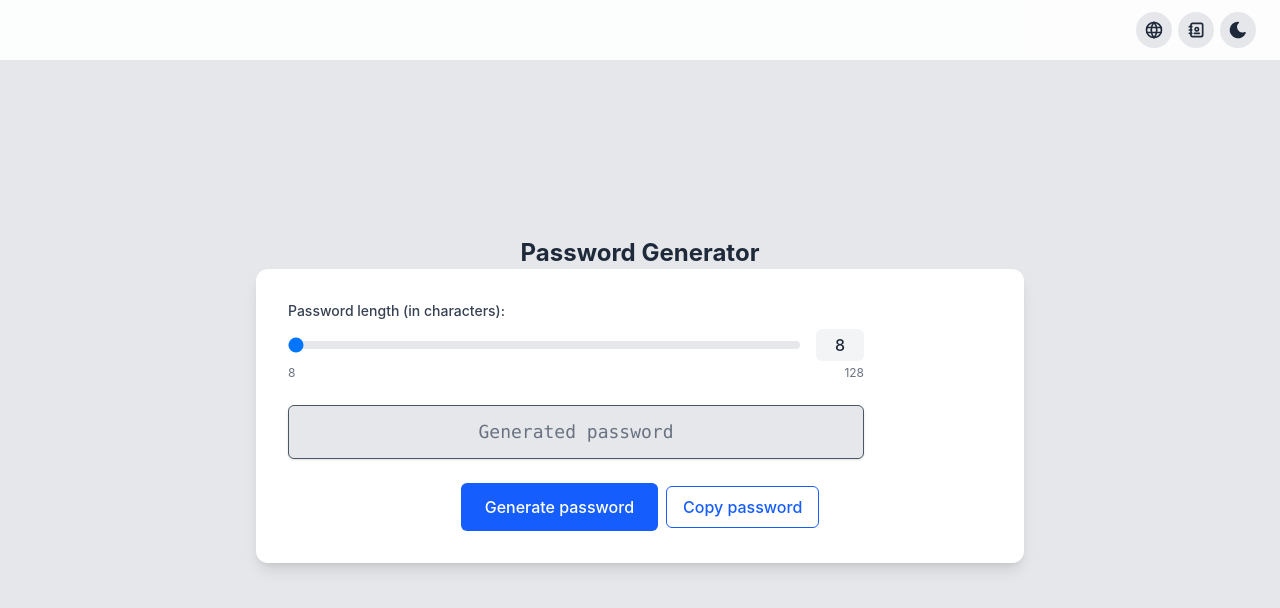
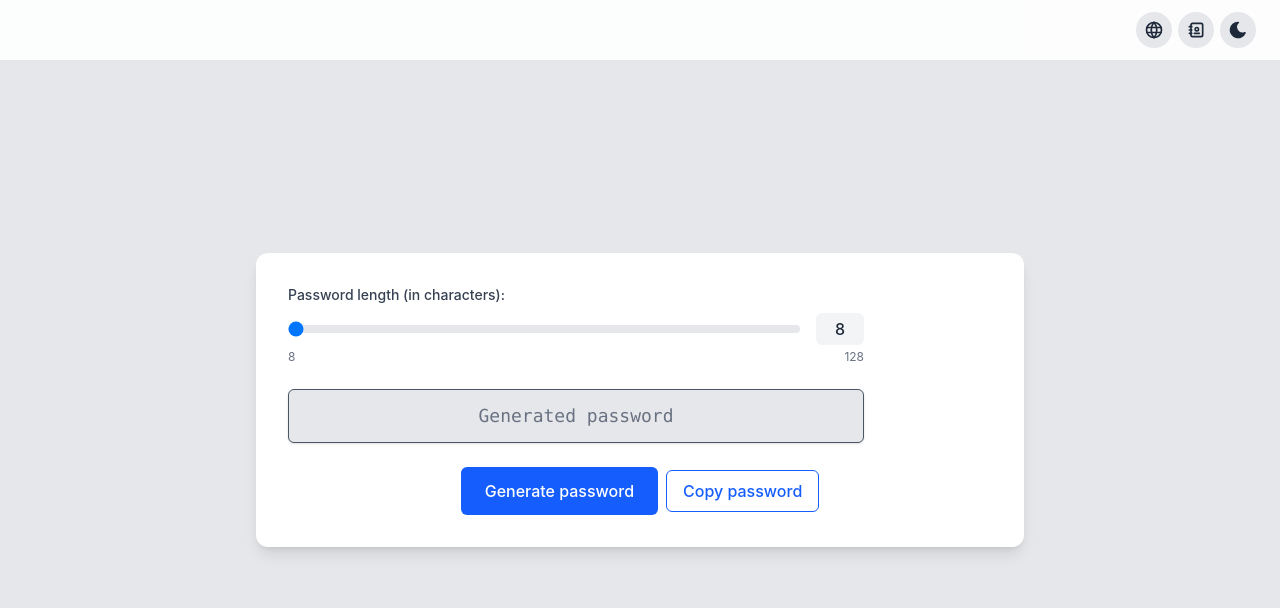
Before and after one commit to RaulCatalinas/PasswordGenerator, a React (Vite) app in the folder frontend/: page / in a window 1280 px wide. Shown: the top 608 px of the page. Built offline with nearby package versions, Linux system fonts and the light colour scheme.

Commit message:
chore(ui): removed app name from taskbar to reduce redundancy

```diff
--- a/frontend/src/App.tsx
+++ b/frontend/src/App.tsx
@@ -22,14 +22,6 @@ export default function App() {
           ${darkModeActive ? "bg-gray-900" : "bg-gray-200 "}
         `}
       >
-        <h1
-          className={`
-              text-2xl font-bold text-center z-10
-              ${darkModeActive ? "text-white" : "text-gray-800"}
-            `}
-        >
-          Password Generator
-        </h1>
         <div
           className={`
             w-full max-w-3xl text-gray-800
--- a/frontend/src/components/taskbar/Taskbar.tsx
+++ b/frontend/src/components/taskbar/Taskbar.tsx
@@ -12,8 +12,7 @@ export default function TaskBar() {
   return (
     <header
       className={`
-        fixed top-0 left-0 right-0 flex justify-end items-center
-        px-6 py-3 gap-1.5
+        fixed top-0 left-0 right-0 px-6 py-3 flex items-center justify-end gap-1.5
         ${darkModeActive ? "bg-gray-700/90" : "bg-white/90"}
         ${darkModeActive ? "text-white" : "text-gray-800"}
       `}
```
